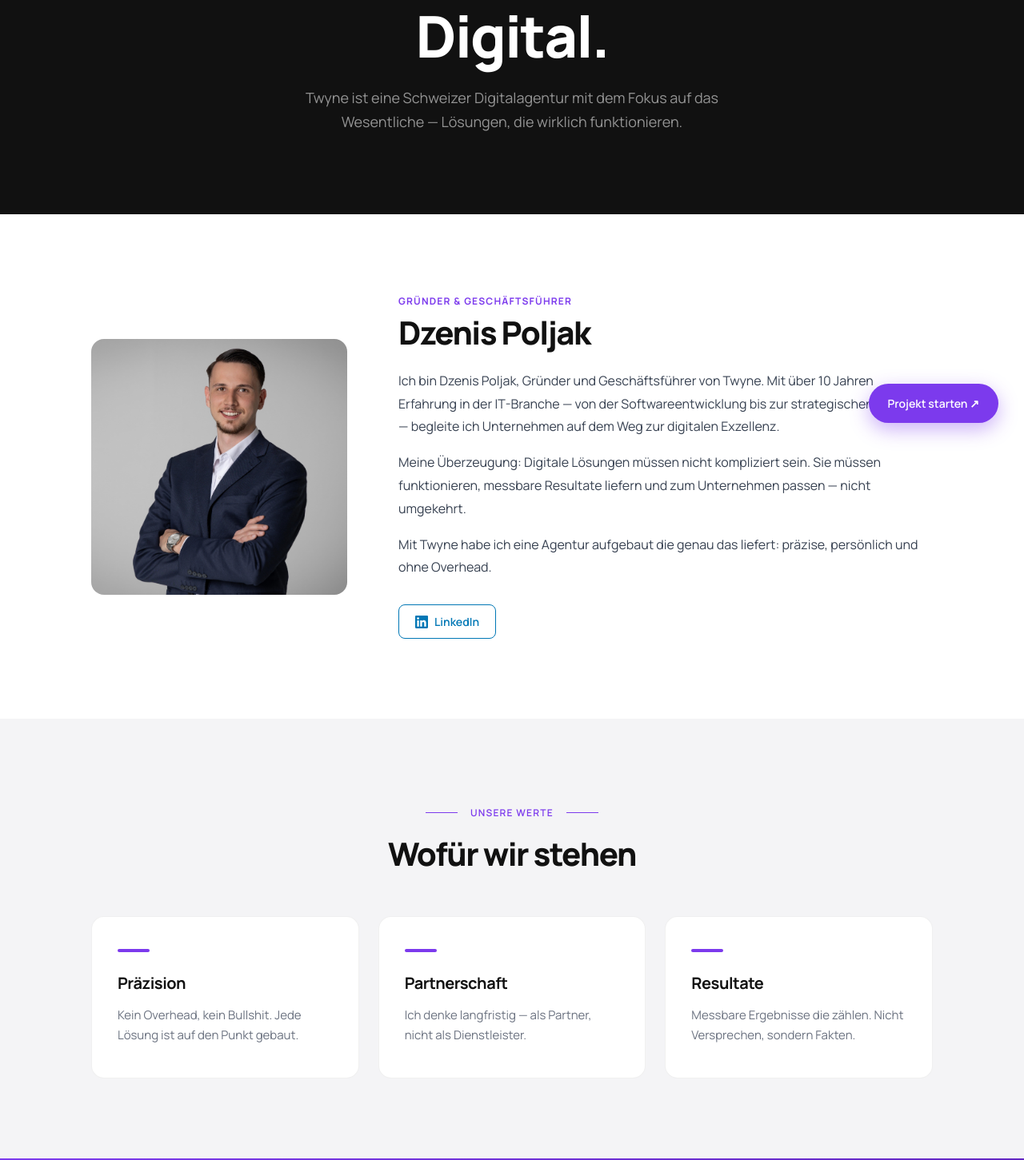
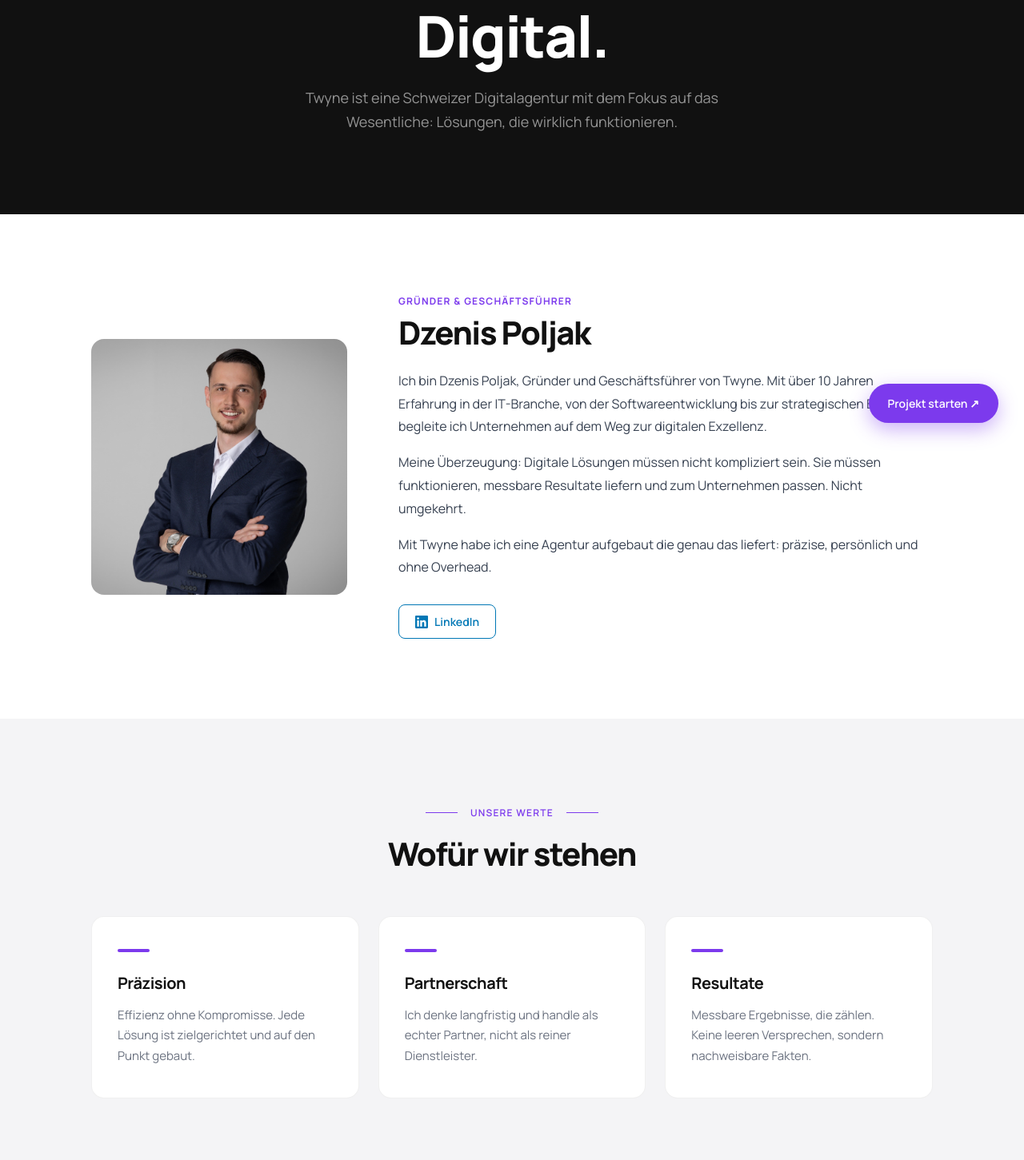
Before and after one commit to dzenispoljak10/twyne, a Next.js app: page /ueber-uns in a window 1280 px wide. Shown: the part 239-1690 px from the top of the page at 80% size. Built offline with nearby package versions, Linux system fonts and the light colour scheme; no server answers.

Commit message:
fix: proper language and punctuation on Ueber uns page

```diff
--- a/app/ueber-uns/UeberUnsContent.tsx
+++ b/app/ueber-uns/UeberUnsContent.tsx
@@ -7,15 +7,15 @@ import Footer from '@/components/public/Footer'
 const werte = [
   {
     titel: 'Präzision',
-    text: 'Kein Overhead, kein Bullshit. Jede Lösung ist auf den Punkt gebaut.',
+    text: 'Effizienz ohne Kompromisse. Jede Lösung ist zielgerichtet und auf den Punkt gebaut.',
   },
   {
     titel: 'Partnerschaft',
-    text: 'Ich denke langfristig — als Partner, nicht als Dienstleister.',
+    text: 'Ich denke langfristig und handle als echter Partner, nicht als reiner Dienstleister.',
   },
   {
     titel: 'Resultate',
-    text: 'Messbare Ergebnisse die zählen. Nicht Versprechen, sondern Fakten.',
+    text: 'Messbare Ergebnisse, die zählen. Keine leeren Versprechen, sondern nachweisbare Fakten.',
   },
 ]
 
@@ -45,7 +45,7 @@ export default function UeberUnsContent() {
             Persönlich. Präzise. Digital.
           </h1>
           <p style={{ fontSize: '18px', color: 'rgba(255,255,255,0.55)', lineHeight: 1.7, maxWidth: '560px', margin: '0 auto' }}>
-            Twyne ist eine Schweizer Digitalagentur mit dem Fokus auf das Wesentliche — Lösungen, die wirklich funktionieren.
+            Twyne ist eine Schweizer Digitalagentur mit dem Fokus auf das Wesentliche: Lösungen, die wirklich funktionieren.
           </p>
         </div>
       </section>
@@ -135,10 +135,10 @@ export default function UeberUnsContent() {
             </h2>
             <div style={{ display: 'flex', flexDirection: 'column', gap: '16px' }}>
               <p style={{ fontSize: '16px', color: '#374151', lineHeight: 1.8, margin: 0 }}>
-                Ich bin Dzenis Poljak, Gründer und Geschäftsführer von Twyne. Mit über 10 Jahren Erfahrung in der IT-Branche — von der Softwareentwicklung bis zur strategischen Beratung — begleite ich Unternehmen auf dem Weg zur digitalen Exzellenz.
+                Ich bin Dzenis Poljak, Gründer und Geschäftsführer von Twyne. Mit über 10 Jahren Erfahrung in der IT-Branche, von der Softwareentwicklung bis zur strategischen Beratung, begleite ich Unternehmen auf dem Weg zur digitalen Exzellenz.
               </p>
               <p style={{ fontSize: '16px', color: '#374151', lineHeight: 1.8, margin: 0 }}>
-                Meine Überzeugung: Digitale Lösungen müssen nicht kompliziert sein. Sie müssen funktionieren, messbare Resultate liefern und zum Unternehmen passen — nicht umgekehrt.
+                Meine Überzeugung: Digitale Lösungen müssen nicht kompliziert sein. Sie müssen funktionieren, messbare Resultate liefern und zum Unternehmen passen. Nicht umgekehrt.
               </p>
               <p style={{ fontSize: '16px', color: '#374151', lineHeight: 1.8, margin: 0 }}>
                 Mit Twyne habe ich eine Agentur aufgebaut die genau das liefert: präzise, persönlich und ohne Overhead.
```
